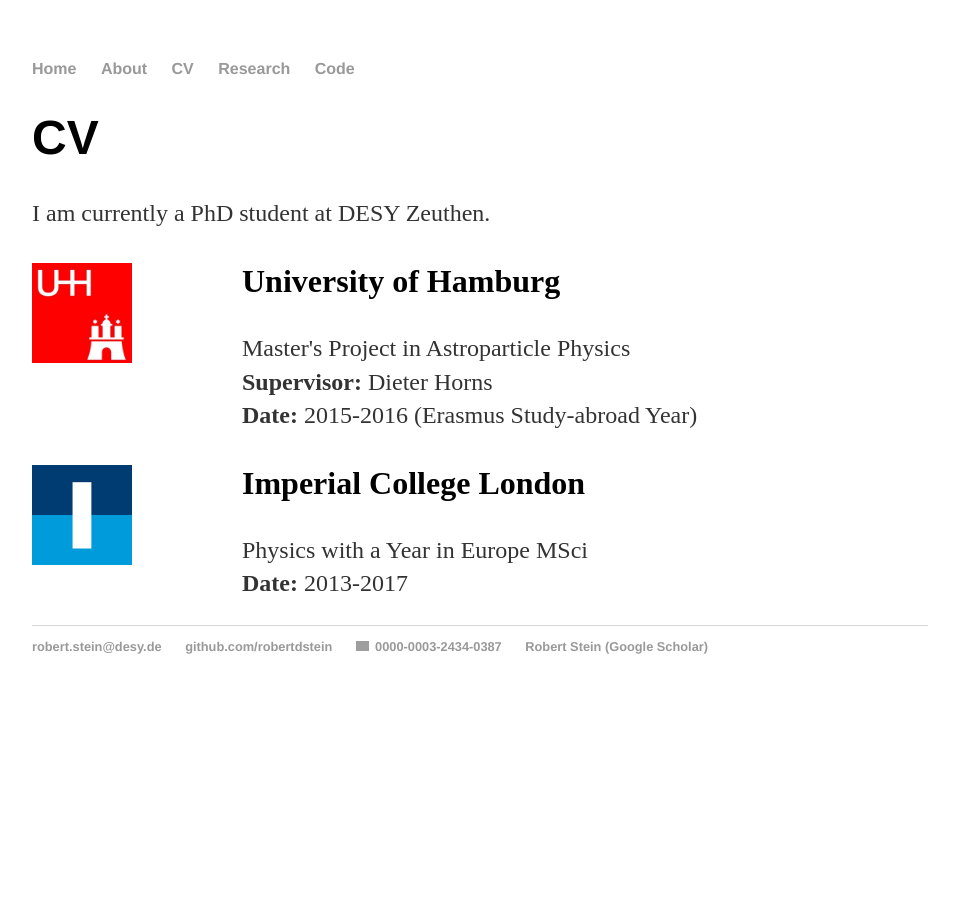
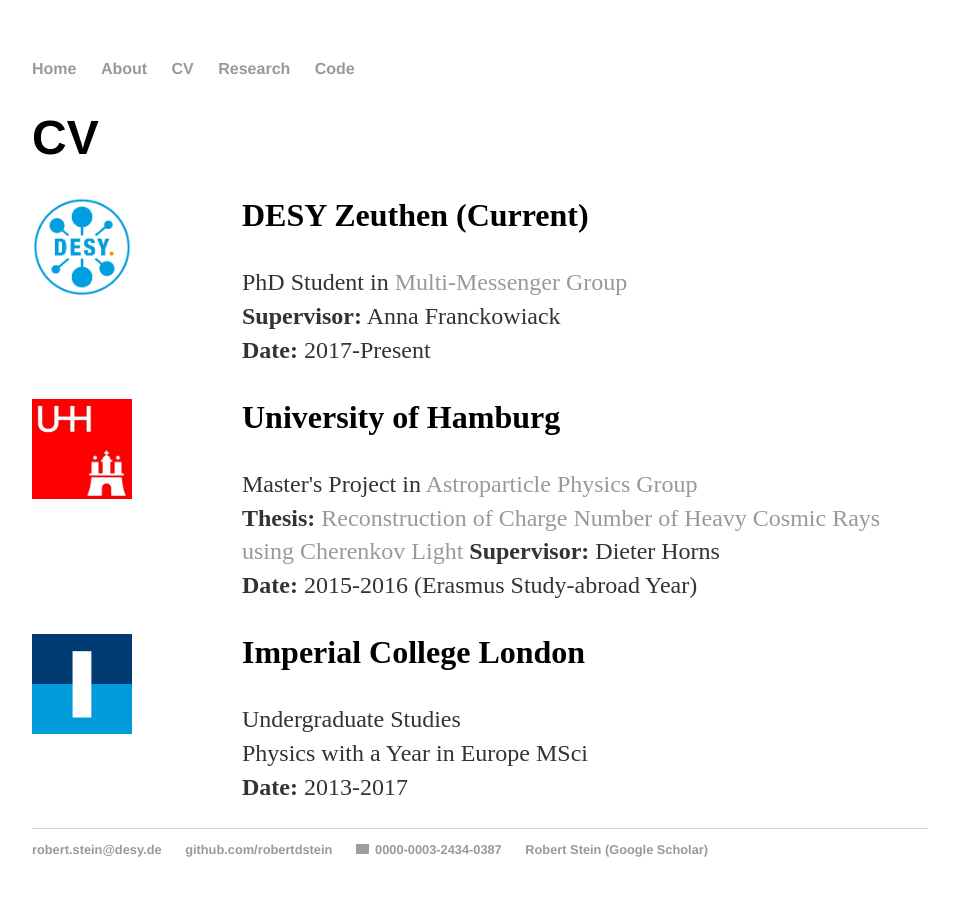
Before and after one commit to robertdstein/robertdstein.github.io, a Jekyll site: the page built from cv.html, in a window 1280 px wide. Shown: the whole page, without its empty margins (160-1119 px from the left). Built offline with Jekyll 4.4.1, drawn with Linux system fonts in a browser that asks for light colours; grey boxes are pictures that could not be loaded.

Commit message:
Add master's thesis.

```diff
--- a/cv.html
+++ b/cv.html
@@ -4,24 +4,35 @@
 ---
 <div>
 	<h1>CV</h1>
-	<p>
-		I am currently a PhD student at DESY Zeuthen.
-	</p>
+	<div class="post-container">
+		<div class="post-thumb"><img src="/images/desy_logo.png" width="100" height="100" /></div>
+		<div class="post-content">
+			<h3 class="post-title">DESY Zeuthen (Current)</h3>
+			<p>	PhD Student in <a href="https://www-zeuthen.desy.de/~afrancko/">Multi-Messenger Group</a><br/>
+				<b> Supervisor:</b> Anna Franckowiack<br/>
+				<b> Date:</b> 2017-Present
+			</p>
+	   </div>
+	</div>
 	<div class="post-container">
 		<div class="post-thumb"><img src="/images/uni_hh_logo.jpg" width="100" height="100" /></div>
 		<div class="post-content">
 			<h3 class="post-title">University of Hamburg</h3>
-			<p>			Master's Project in Astroparticle Physics<br/>
-			<b> Supervisor:</b> Dieter Horns<br/>
-			<b> Date:</b> 2015-2016 (Erasmus Study-abroad Year)<br/></p>
+			<p> Master's Project in <a href="http://www.iexp.uni-hamburg.de/groups/astroparticle/en/">Astroparticle Physics Group</a><br/>
+				<b> Thesis:</b> <a href="documents/robert_stein_master_thesis.pdf">Reconstruction of Charge Number of Heavy Cosmic Rays using Cherenkov Light</a>
+				<b> Supervisor:</b> Dieter Horns<br/>
+				<b> Date:</b> 2015-2016 (Erasmus Study-abroad Year)<br/>
+			</p>
 	   </div>
 	</div>
-		<div class="post-container">
+	<div class="post-container">
 		<div class="post-thumb"><img src="/images/iclogo.jpg" width="100" height="100" /></div>
 		<div class="post-content">
 			<h3 class="post-title">Imperial College London </h3>
-			<p>	Physics with a Year in Europe MSci<br/>
-			<b> Date:</b> 2013-2017</p>
+			<p>	Undergraduate Studies <br/>
+				Physics with a Year in Europe MSci<br/>
+				<b> Date:</b> 2013-2017
+			</p>
 	   </div>
 	</div>
 </div><!-- /.blurb -->
```
Also changed, not shown: images/desy_logo.png (added), 1 other file.
